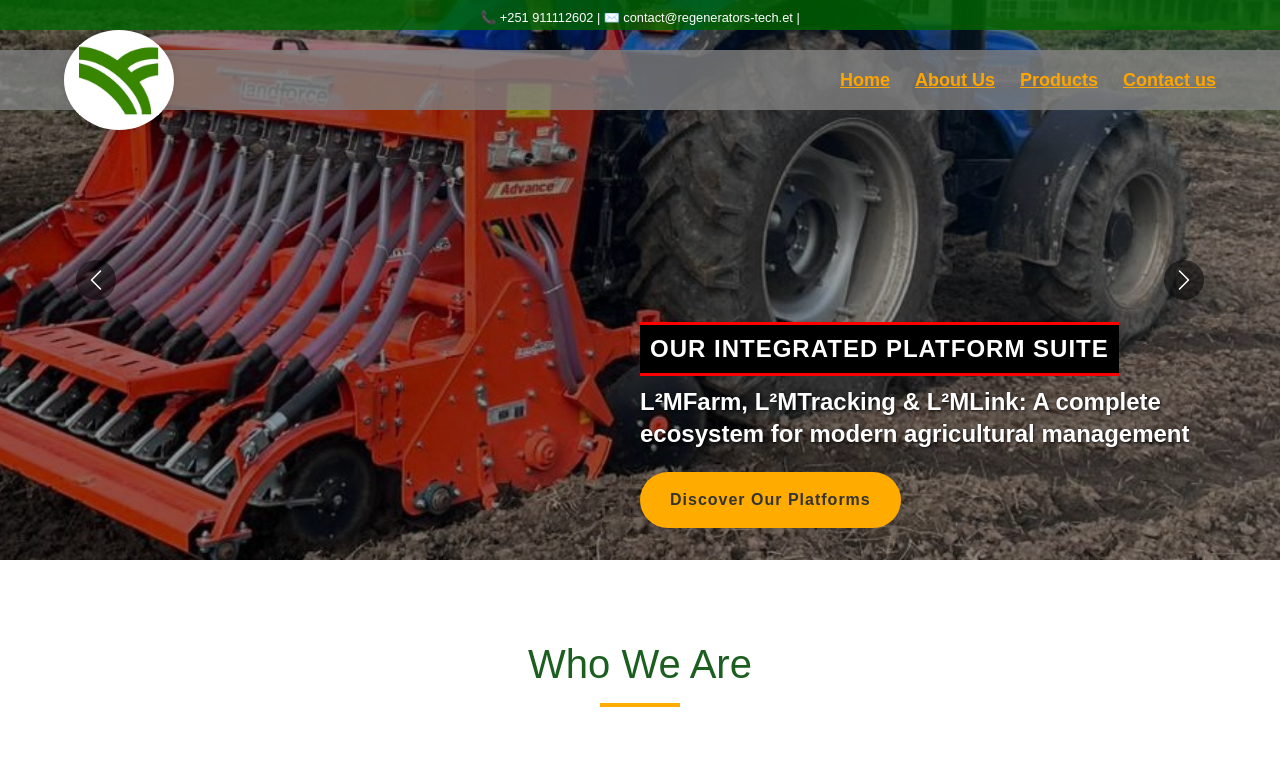
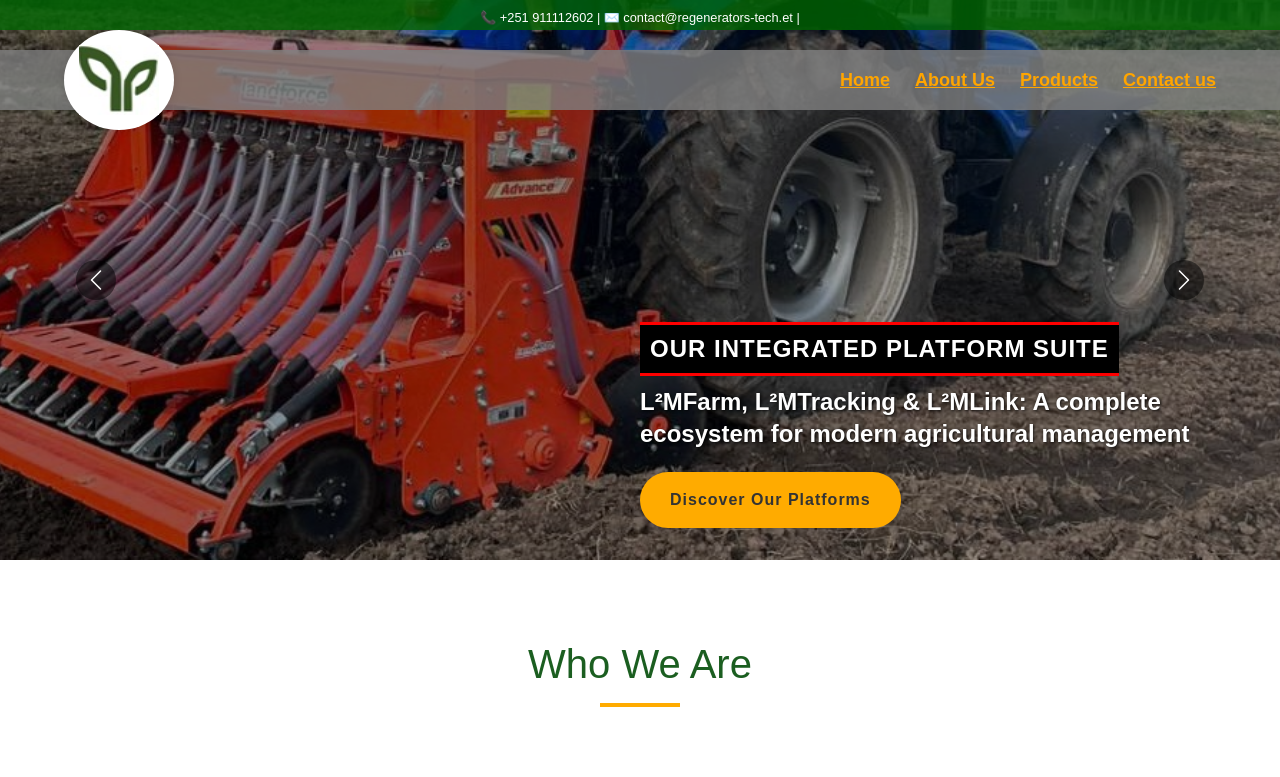
Before and after one commit to Girma-eng/regeneratorseth, a plain HTML site: page about_us.html in a window 1280 px wide. Shown: the top 777 px of the page. Drawn offline with nearby package versions, Linux system fonts and the light colour scheme.

Commit message:
Update about_us.html

```diff
--- a/about_us.html
+++ b/about_us.html
@@ -1251,7 +1251,7 @@
     <!-- Header -->
     <header>
         <div class="logo">
-            <img src="image_file/logo_1.jpg" alt="Regenerators Tech Ethiopia Logo">
+            <img src="image_file/logo_regenerators_leaf_1.jpg" alt="Regenerators Tech Ethiopia Logo">
         </div>
 
         <!-- Desktop Navigation -->
```
